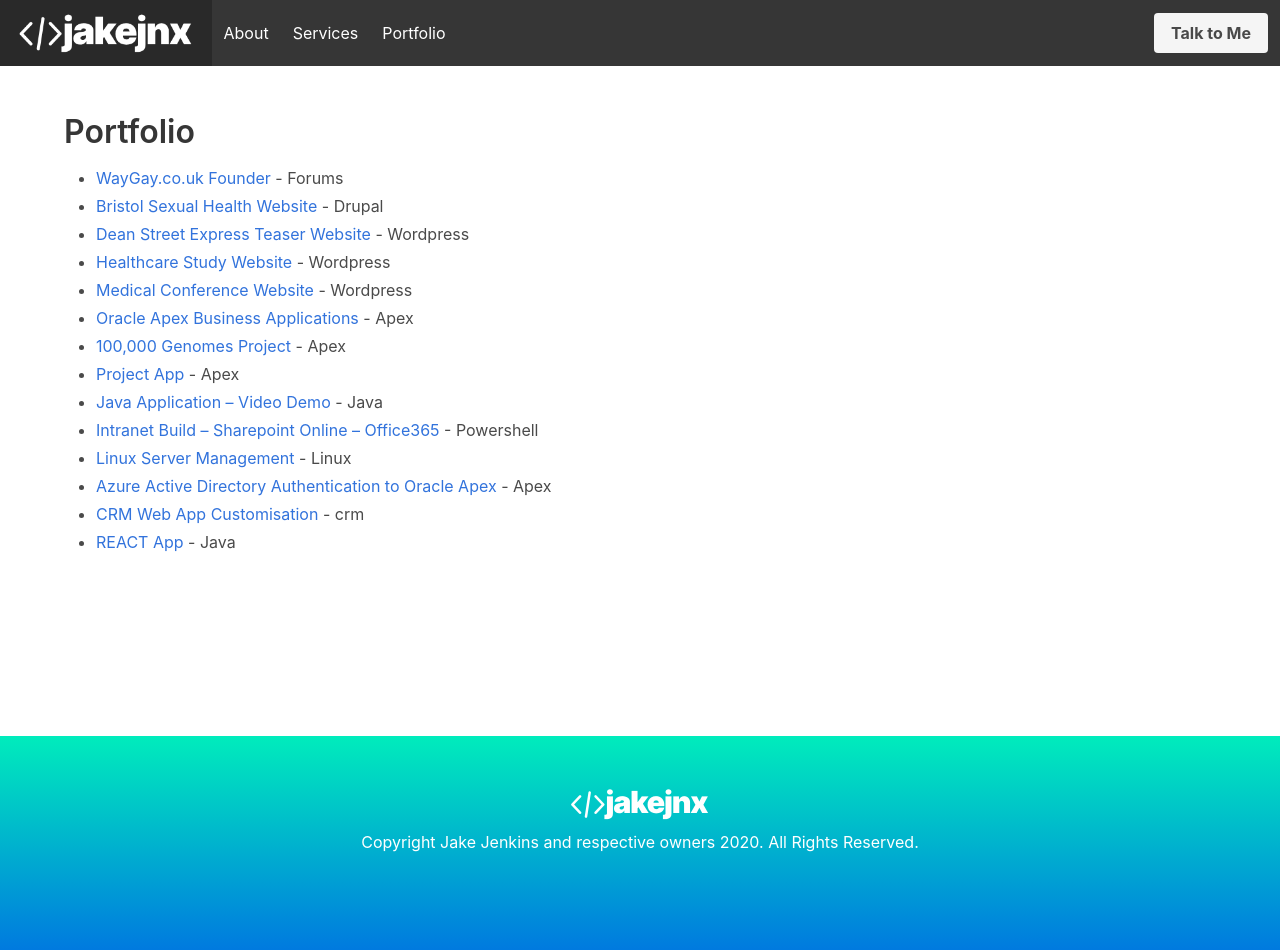
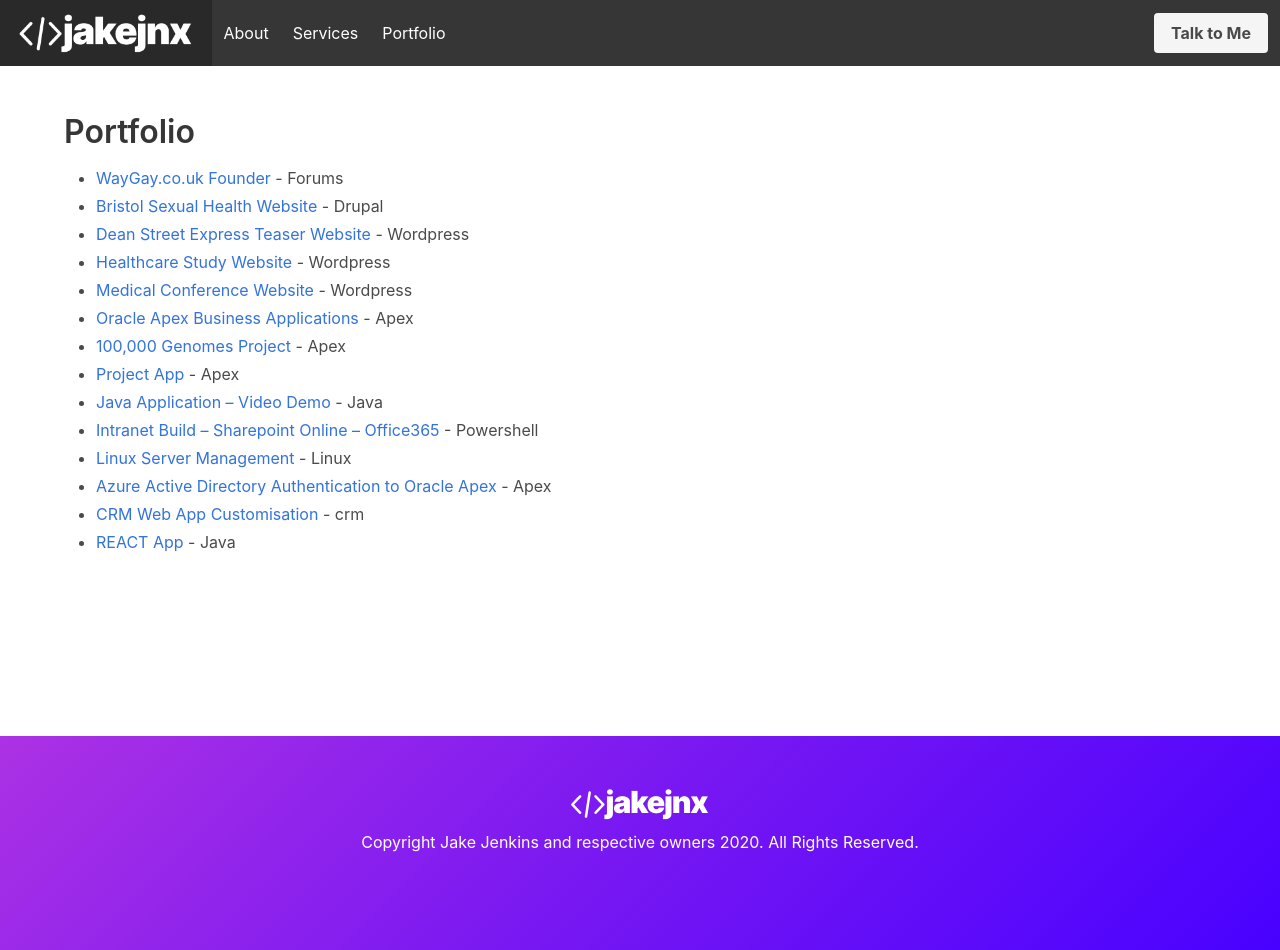
Before and after one commit to jake-jenkins/jjnx-bulma, a Jekyll site: the page built from portfolio.markdown, in a window 1280 px wide. Built offline with Jekyll 4.4.1, drawn with Linux system fonts in a browser that asks for light colours; our own code applies the rules of GitHub Pages for plain Markdown files.

Commit message:
Update footer.html

```diff
--- a/_includes/footer.html
+++ b/_includes/footer.html
@@ -1,5 +1,5 @@
 <!-- Footer -->
-<footer class="footer" style="background-image: linear-gradient(to top, #007adf 0%, #00ecbc 100%); color: #fff;">
+<footer class="footer" style="background-image: linear-gradient(-225deg, #AC32E4 0%, #7918F2 48%, #4801FF 100%); color: #fff;">
   <div class="content has-text-centered">
     <p>
   <img width="150px" src="/assets/jakejnx-logo.png"> </br>
```
